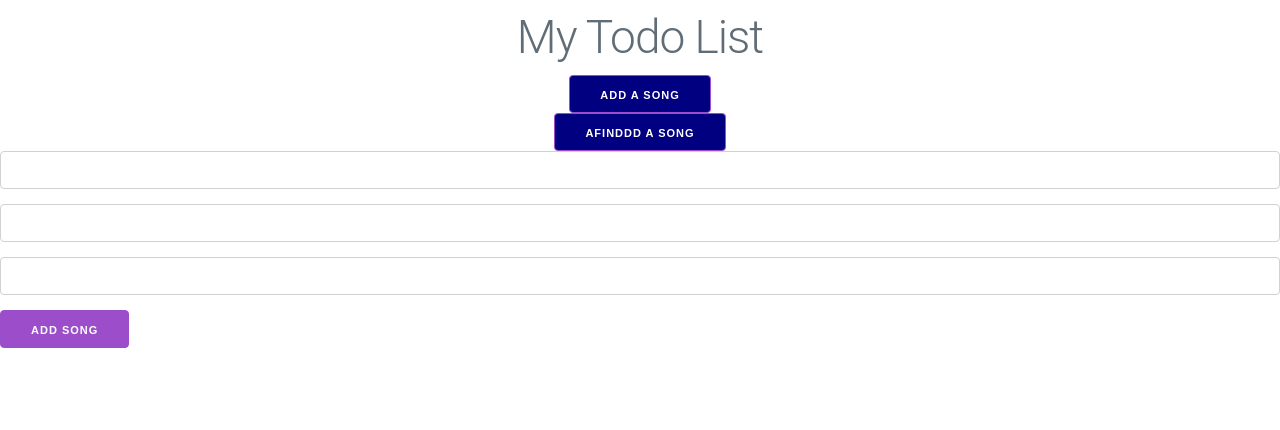
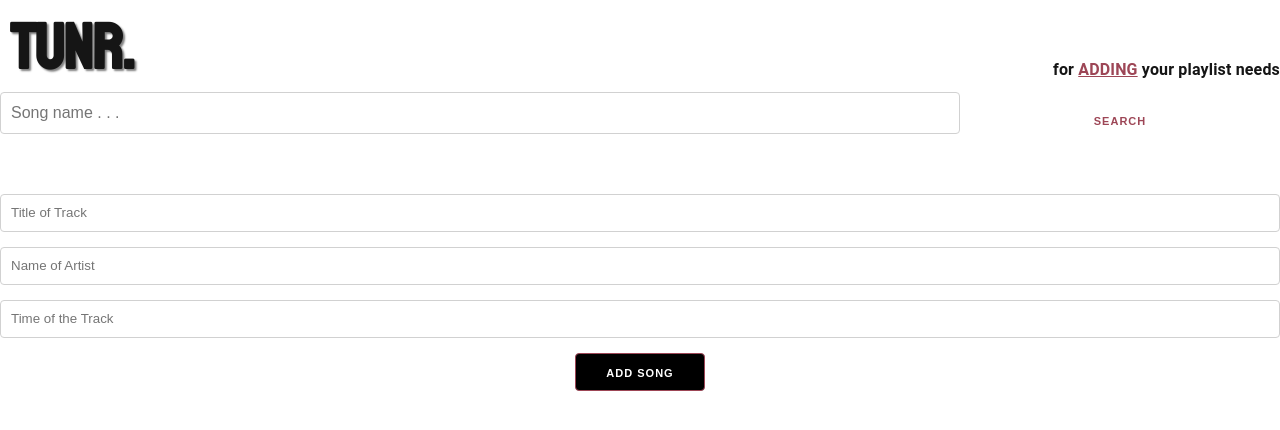
Before and after one commit to squirrellypenguin/Tuner-React-Frontend, a React (Create React App) app: page /new in a window 1280 px wide. Shown: the top 430 px of the page. Built offline with nearby package versions, Linux system fonts and the light colour scheme; no server answers.

Commit message:
new api and layout

```diff
--- a/public/index.html
+++ b/public/index.html
@@ -3,12 +3,16 @@
   <head>
     <meta charset="utf-8" />
     <link rel="icon" href="%PUBLIC_URL%/favicon.ico" />
+    <link rel="preconnect" href="https://fonts.gstatic.com">
+<link href="https://fonts.googleapis.com/css2?family=Staatliches&display=swap" rel="stylesheet">
     <meta name="viewport" content="width=device-width, initial-scale=1" />
     <meta name="theme-color" content="#000000" />
     <meta
       name="description"
       content="Web site created using create-react-app"
     />
+    <link rel="stylesheet" href="https://cdnjs.cloudflare.com/ajax/libs/font-awesome/5.15.3/css/all.min.css" integrity="sha512-iBBXm8fW90+nuLcSKlbmrPcLa0OT92xO1BIsZ+ywDWZCvqsWgccV3gFoRBv0z+8dLJgyAHIhR35VZc2oM/gI1w==" crossorigin="anonymous" referrerpolicy="no-referrer" />
+
     <link rel="apple-touch-icon" href="%PUBLIC_URL%/logo192.png" />
     <!--
       manifest.json provides metadata used when your web app is installed on a
--- a/src/App.js
+++ b/src/App.js
@@ -15,13 +15,10 @@ function App(props) {
   // Style Objects
   ////////////////////
 
-  const h1 = {
-    textAlign: "center",
-    margin: "10px",
-  };
+
 
   const button = {
-    backgroundColor: "navy",
+    backgroundColor: "rgba(157,70,86,255)",
     display: "block",
     margin: "auto",
   };
@@ -33,6 +30,7 @@ function App(props) {
   const url = "https://backendtune.herokuapp.com/playlists/"
   const api = "https://ws.audioscrobbler.com/2.0/?method=track.search&track="
   const key = "&api_key=82f7419f5e079f0e81b1ffe36ca98b0e&format=json"
+
   // State to Hold The List of Songs
   const [songs, setSongs] = useState([]);
   const nullTodo = {
@@ -58,12 +56,13 @@ function App(props) {
   const getSearch = async (find) => {
     // console.log(search)
     let apiCall = api+find.name+key
-    const response = await fetch(apiCall);
-    console.log(response)
+    const richApi = `https://cors-anywhere.herokuapp.com/http://api.deezer.com/search?q=track:"${find.name}"`
+    const response = await fetch(richApi)
+    // console.log(response)
     const data = await response.json();
-    setTimeout(console.log("timer"), 5000)
-    setResults(data.results.trackmatches)
-    console.log(data.results.trackmatches)
+    setTimeout(console.log(data), 5000)
+    setResults(data)
+    // console.log(data.results.trackmatches)
     setTimeout(props.history.push("/search/results"), 4000)
   };
   const addSong = async (newSong) => {
@@ -118,10 +117,11 @@ const deleteTodo = async (todo) => {
   props.history.push("/");
 };
 
-const handleClick = async (name, artist) => {
-  let dbFormatter = {"artist": artist, "name": name}
+const handleClick = async (name, artist, time, coverart, singerart) => {
+  let dbFormatter = {"artist": artist, "name": name, "time": time, "coverart": coverart, "singerart": singerart}
   console.log("im the artist",   dbFormatter)
   addSong(dbFormatter)
+  alert('Track Added');
 };
 // useEffect to get list of todos when page loads
   useEffect(() => {
@@ -136,14 +136,18 @@ const handleClick = async (name, artist) => {
   /////////////////////
   return (
     <div>
-      <h1 style={h1}>My Todo List</h1>
-      <Link to="/new"><button style={button}>Add a song</button></Link>
-      <Link to="/search"><button style={button}>AFinddd a song</button></Link>
+
+    <div className="header" ><Link to="/"><h1 className="title">TUNR.</h1></Link>
+ <Link to="/new"> <div className="headline"> for <span style={{color: `rgba(157,70,86,255)`, border: `0 solid rgba(157,70,86,255)`}} ><u>ADDING</u> </span> your playlist needs</div></Link>
+      <Search searchSong={getSearch}/>
+      </div>
+      {/* <Link to="/"><button style={button}>Home</button></Link> */}
+      {/* <Link to="/search"><button style={button}>AFinddd a song</button></Link>
       <Route
 
           path="/search"
           render={(routerProps) => <Search {...routerProps} searchSong={getSearch} />}
-        />
+        /> */}
       {/* <Search  searchSong={getSearch}/> */}
       <Switch>
         <Route
@@ -176,7 +180,7 @@ const handleClick = async (name, artist) => {
         {...routerProps}
         initialTodo={targetTodo}
         handleSubmit={updateTodo}
-        buttonLabel="update todo"
+        buttonLabel="Edit Track"
       />
     )}
   />
@@ -192,6 +196,7 @@ const handleClick = async (name, artist) => {
     )}
   />
       </Switch>
+
     </div>
   );
 }
--- a/src/components/post.js
+++ b/src/components/post.js
@@ -6,20 +6,39 @@ const Post = ({ post }) => {
   //////////////////
   // Style Objects
   //////////////////
-  const div = {
-    textAlign: "center",
-    border: "3px solid",
-    margin: "10px auto",
-    width: "80%",
-  };
+
+  const format = (time) => {
+    // Hours, minutes and seconds
+    var hrs = ~~(time / 3600);
+    var mins = ~~((time % 3600) / 60);
+    var secs = ~~time % 60;
+
+    // Output like "1:01" or "4:03:59" or "123:03:59"
+    var ret = "";
+    if (hrs > 0) {
+        ret += "" + hrs + ":" + (mins < 10 ? "0" : "");
+    }
+    ret += "" + mins + ":" + (secs < 10 ? "0" : "");
+    ret += "" + secs;
+    return ret;
+}
   return (
-    <div style={div}>
+    <div>
       <Link to={`/post/${post.id}`}>
-        <h1>{post.name}</h1>
+
+    <div className="parent" style={{ height: 200,
+    backgroundRepeat: `no-repeat`,
+      backgroundImage: `url(${post.coverart})`
+    }}><div className="div1" ><h1 className=""></h1></div>
+       <div className="div5"><h2 style={{ paddingTop: `10px`, paddingLeft:`10px`,  fontWeight: `bold`,    textShadow: `.5px .5px .5px rgba(255,255,255, .5)`,
+color:`black`}}><i class="fas fa-music"></i> {post.name}</h2><h3 ><i style={{paddingLeft:`10px`, color:`black`}}class="far fa-user-circle"></i> &nbsp;   {post.artist}</h3><h4 style={{  fontWeight: `bold`,    textShadow: `.5px .5px .5px rgba(255,255,255, .5)`,
+color:`black`, paddingLeft: `10px`}} className="padding"><i class="fas fa-clock"></i> {format(post.time)} </h4></div>
+      <div className="div6"></div>
+</div>
       </Link>
-      <h2>{post.artist}</h2>
-      <h2>{post.time}</h2>
+<br / >
     </div>
+
   );
 };
 
--- a/src/index.css
+++ b/src/index.css
@@ -11,3 +11,78 @@ code {
   font-family: source-code-pro, Menlo, Monaco, Consolas, 'Courier New',
     monospace;
 }
+
+
+
+.parent {
+  display: grid;
+  padding-left: 10px;
+  margin-left: -10px;
+  color: white;
+  background-color: rgba(157,70,86,255);
+  grid-template-columns: repeat(5, 1fr);
+  grid-template-rows: repeat(5, 1fr);
+  grid-column-gap: 4px;
+  grid-row-gap: 4px;
+  /* height: 275px; */
+ z-index: 0;
+}
+
+  .div1 { grid-area: 1 / 1 / 2 / 3; }
+  .div2 {
+    grid-area: 2 / 1 / 3 / 2; }
+  .div3 { grid-area: 2 / 2 / 3 / 3; }
+  .div4 { grid-area: 1 / 2 / 2 / 3; }
+  .div5 {
+     background-color: rgba(157,70,86, 0.8);
+     grid-area: 1 / 0 / 3 / 6;
+     z-index: 10;
+     justify-self: right;
+    width: 200px;
+    height: 145px;
+
+    }
+  .div6 {
+    font-size: 18px;
+    grid-area: 1 / 1 / 3 / 6;
+    background-color: rgba(157,70,86, 0.8);
+     justify-self:end;
+    }
+
+   .form {
+     padding-top: 53px;
+   }
+
+    .form-inline {
+      margin-top: 10px;
+      /* background-image: linear-gradient(0deg, rgba(255,255,255,1) 0%, rgba(157,70,86,1) 0%, rgba(246,246,246,1) 100%, rgba(0,212,255,1) 100%); */
+   display: grid;
+grid-template-columns: 3fr 1fr;
+    }
+.real {
+  grid-column-start: 2;
+}
+    .headline {
+      margin-top: -40px;
+      text-align: right;
+      font-weight: bold;
+      z-index: 3;
+      color: #151515;
+    }
+    .header {
+      z-index: 110;
+      margin-bottom: 45px;
+      position: sticky;
+      top: 0;
+      background-color: white;
+    }
+   .title  {
+      text-align: left;
+      margin: 10px;
+      font-size: 64px;
+      font-family: 'Staatliches';
+      text-shadow: 2px 2px 2px gray;
+              color: #151515;
+        font-weight: bold;
+
+    };
--- a/src/pages/Form.js
+++ b/src/pages/Form.js
@@ -30,26 +30,29 @@ const Form = ({ initialTodo, handleSubmit, buttonLabel, history }) => {
 
   // Our Form, an input for the subject and details fields and a submit button
   return (
-    <form onSubmit={handleSubmisson}>
+    <form style={{textAlign: `center`, fontSize: `18px`}} onSubmit={handleSubmisson}>
       <input
+         placeholder="Title of Track"
         type="text"
         onChange={handleChange}
         value={formData.name}
         name="name"
       />
       <input
+         placeholder="Name of Artist"
         type="text"
         onChange={handleChange}
         value={formData.artist}
         name="artist"
       />
            <input
+           placeholder="Time of the Track"
         type="text"
         onChange={handleChange}
         value={formData.time}
         name="time"
       />
-      <input type="submit" value={buttonLabel} />
+      <input type="submit"value={buttonLabel} style={{ align: `center`, backgroundColor: `black`, border: `1px solid rgba(157,70,86,255)`}}/>
     </form>
   );
 };
--- a/src/pages/Results.js
+++ b/src/pages/Results.js
@@ -3,23 +3,42 @@ import { Link } from "react-router-dom";
 
 // destructuring the props needed to get our post, including router prop match
 const Results = (props) => {
-console.log(props.tracks.track)
-
+console.log(props.tracks.data)
   ////////////////////
   // Styles
   ///////////////////
   const div = {
     textAlign: "center",
-    border: "3px solid green",
+    backgroundColor: "rgba(157,70,86,255)",
+    color: "white",
+    border: "3px solid rgba(0,0,0,0.5)",
     width: "80%",
     margin: "30px auto",
   };
-  const names = props.tracks.track.map((name, index) => {
+  const button = {
+    backgroundColor: "rgba(157,70,86,255)",
+    display: "block",
+   marginTop: "10px",
+
+  };
+  const names = props.tracks.data.map((name, index) => {
+
+        //   const getMBID = async () => {
+            //   let getter = mburl+name.mbid
+            //   console.log(getter)
+            // const response = await fetch(getter);
+            // const data = await response.json();
+            // setSongs(data);
+
+        //   getMBID()
+
     return (
         <div style={div} key={index}>
-        <h1>first={name.artist}</h1>
-        <h2>last={name.name}</h2>
-        <button onClick={() => props.handleClick(name.name, name.artist)}>Select</button>
+            <div className="card">
+        <h1><img src={name.artist.picture_big}/> <i style={{paddingLeft:`0px`, color:`black`}}class="far fa-user-circle"></i> {name.artist.name}</h1>
+        <h4><i class="fas fa-music"></i>  {name.title}</h4>
+        <button style={{backgroundColor: `black`, border: `1px solid rgba(157,70,86,255)`}} onClick={() => props.handleClick(name.title, name.artist.name, name.duration, name.album.cover_big, name.artist.picture_big)}>Select</button>
+        </div>
         </div>
     );
   });
@@ -28,9 +47,9 @@ console.log(props.tracks.track)
 
 
   return (
-    <div style={div}>
-
-    {names}
+    <div >
+{names}
+    {/* {names} */}
       <Link to="/">
         <button>Go Back</button>
       </Link>
--- a/src/pages/Search.js
+++ b/src/pages/Search.js
@@ -12,7 +12,14 @@ const Search = ({ searchSong }) => {
   //////////////////////////
   // Functions
   //////////////////////////
+  const button = {
+    backgroundColor: "white",
+    color: "rgba(157,70,86,255)",
+   border: "0px solid black",
+   paddingTop: "10px",
+   textAlign: "center",
 
+  };
   // Standard React Form HandleChange Function
   const handleChange = (event) => {
     setFormData({ ...formData, [event.target.name]: event.target.value });
@@ -30,15 +37,21 @@ const Search = ({ searchSong }) => {
 
   // Our Form, an input for the subject and details fields and a submit button
   return (
-    <form onSubmit={handleSubmisson}>
-      <input
+      <div >
+    <form className="form-inline" onSubmit={handleSubmisson}>
+
+      <input style={{fontSize: `16px`, paddingBottom: `20px`, paddingTop: `20px`, backgroundColor: `white`}} className="form"
         type="text"
+        placeholder="Song name . . . "
+
         onChange={handleChange}
         value={formData.name}
         name="name"
       />
-      <input type="submit" value="Search" />
+
+      <button  className="real" style={button} type="submit" value="Search">Search</button>
     </form>
+    </div>
   );
 };
 
--- a/src/pages/SinglePost.js
+++ b/src/pages/SinglePost.js
@@ -11,21 +11,27 @@ const SinglePost = ({ posts, match, edit, deleteTodo }) => {
   ///////////////////
   const div = {
     textAlign: "center",
-    border: "3px solid green",
+    backgroundColor: "rgba(157,70,86,255)",
+    color: "white",
+    border: "3px solid rgba(0,0,0,0.5)",
     width: "80%",
     margin: "30px auto",
   };
+  const button = {
+    backgroundColor: "rgba(157,70,86,255)",
+    border: '1px solid black'
 
+  };
   return (
     <div style={div}>
       <h1>{post.artist}</h1>
       <h2>{post.name}</h2>
-      <button onClick={(event) => edit(post)}>Edit</button>
-      <button onClick={(event) => deleteTodo(post)}>Delete</button>
+      <button  style={{backgroundColor: `black`, border: `1px solid rgba(157,70,86,255)`}}  onClick={(event) => edit(post)}>Edit</button>
+      <Link to="/">
+        <button style={button}>Go Back</button>
+      </Link>
+      <button  style={{backgroundColor: `black`, border: `1px solid rgba(157,70,86,255)`}}  onClick={(event) => deleteTodo(post)}>Delete</button>
       {/* <button onClick={(event) => deleteTodo(post)}>Delete</button> */}
-      <Link to="/">
-        <button>Go Back</button>
-      </Link>
     </div>
   );
 };
```
Also changed, not shown: 1 other file (tests, documents, lock files or other folders).
